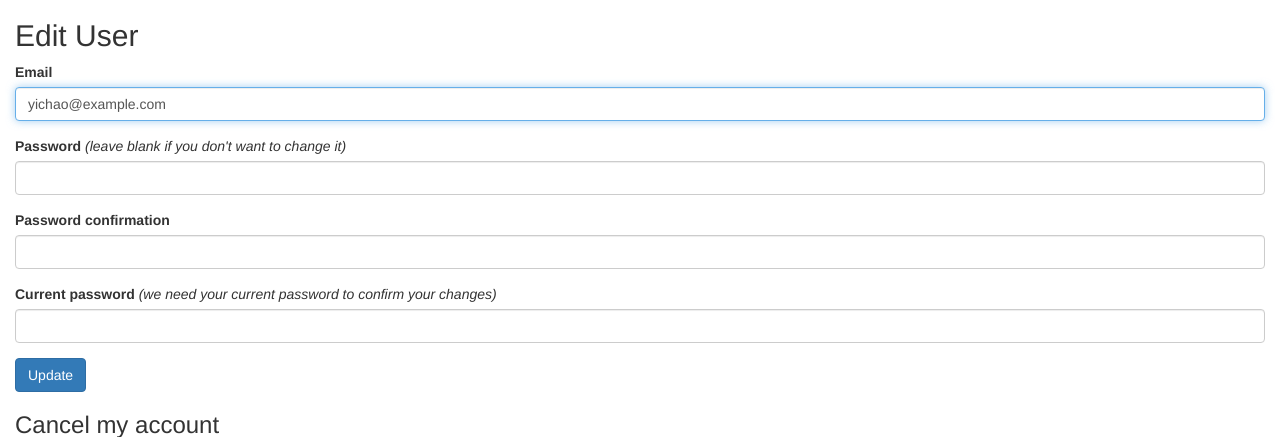
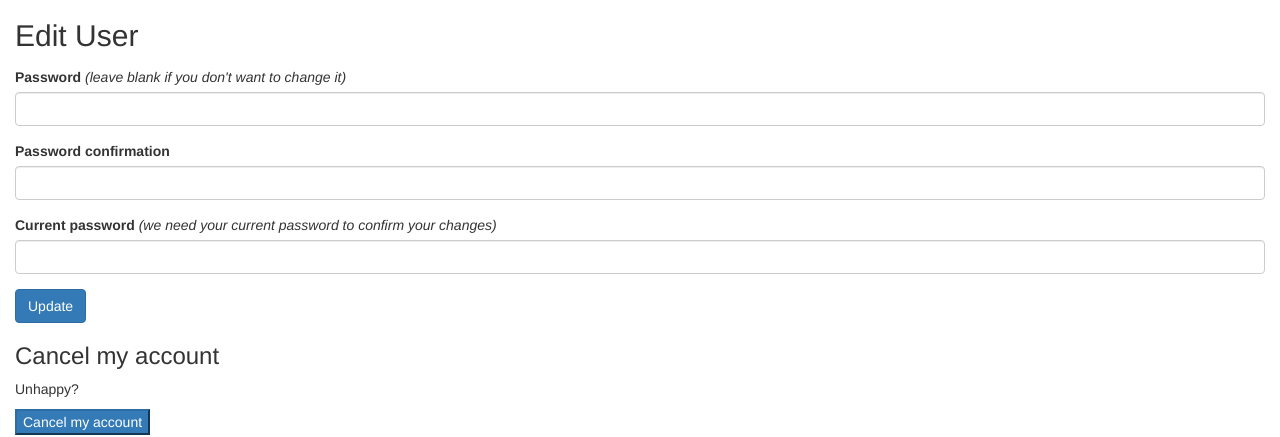
Before and after one commit to yichao-chicago/version1201, a Rails app: page /users/edit in a window 1280 px wide. Shown: the part 51-488 px from the top of the page. Run offline with Rails 7, Linux system fonts and the light colour scheme; a user stored in the database is signed in; some libraries are stand-ins or nearby versions.

Commit message:
disable change email in users/edit

```diff
--- a/app/views/devise/registrations/edit.html.erb
+++ b/app/views/devise/registrations/edit.html.erb
@@ -4,8 +4,7 @@
   <%= devise_error_messages! %>
 
   <div class="field form-group">
-    <%= f.label :email, class: "control-label" %>
-    <%= f.email_field :email, autofocus: true, class: "form-control" %>
+    <%= f.email_field :email, autofocus: true, class: "hidden" %>
   </div>
 
   <% if devise_mapping.confirmable? && resource.pending_reconfirmation? %>
```
